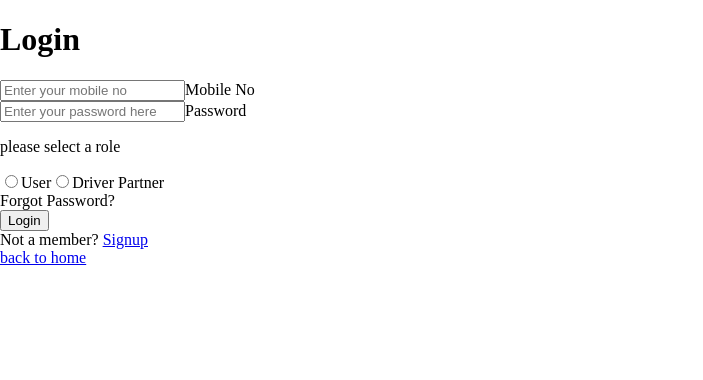
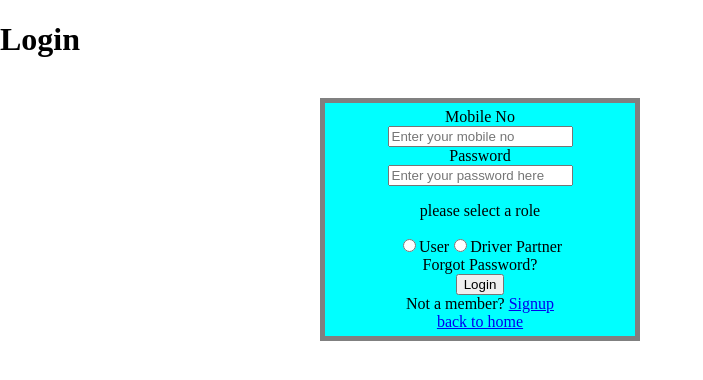
Before and after one commit to mohitshikre192/Front-End, an Angular app: page /login in a window 1280 px wide. Shown: the top 380 px of the page, without its empty margins (0-703 px from the left). Built offline with nearby package versions, Linux system fonts and the light colour scheme.

Commit message:
updated login signup page

```diff
--- a/src/components/login/login.component.css
+++ b/src/components/login/login.component.css
@@ -0,0 +1,10 @@
+.formc{
+    background-color: aqua;
+    margin: 40px 20px;
+    padding: 20px 20px;
+border:5px grey solid;
+ padding: 5px 5px ;
+ text-align: center;
+ margin-right:50%;
+ margin-left:25%;
+}
--- a/src/components/login/login.component.html
+++ b/src/components/login/login.component.html
@@ -30,19 +30,19 @@
             <a class="btn btn-dark" href="/">back to home</a>
         </form> -->
 
-        <form>
+        <form class="formc">
             <div>
+                <label>Mobile No</label>
+                <br>
             <input type="text" name= "mobile_no" [(ngModel)]="loginobj.mobile_no" placeholder="Enter your mobile no" required>
             <span></span>
-            <label>Mobile No</label>
 
             </div>
-
-
             <div>
+                <label >Password</label>
+                <br>
                 <input type="password"  name= "password" [(ngModel)]="loginobj.password" placeholder="Enter your password here" required>
                 <span></span>
-                <label >Password</label>
             </div>
             <div>
                 <p> please select a role</p>
@@ -59,5 +59,4 @@
             </div>
             <a class="btn btn-dark" href="/">back to home</a>
         </form>
-
     </div>
```
